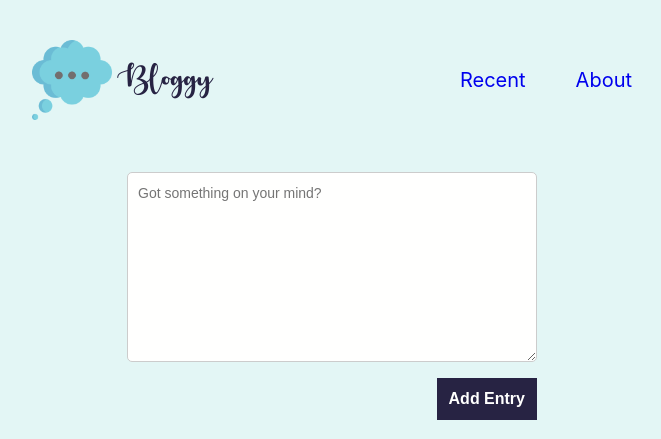
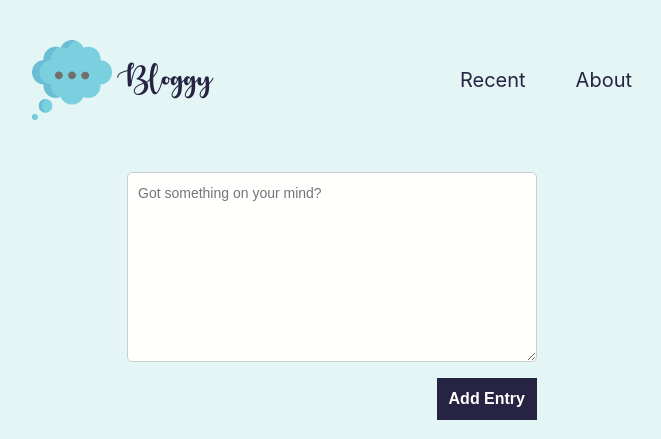
Before and after one commit to Grem6/Bloggy, a Flask app: page / in a window 1280 px wide. Shown: the top 439 px of the page, without its empty margins (308-969 px from the left). Run offline with Flask 3, Linux system fonts and the light colour scheme; data that the repository does not hold is empty.

Commit message:
font-fixes

```diff
--- a/static/css/style.css
+++ b/static/css/style.css
@@ -56,6 +56,7 @@ body {
 }
 
 .navbar-link {
+  color: inherit;
   transition: all 0.3s;
   text-decoration: none;
 }
```
Also changed, not shown: other parts of static/css/style.css (+1 -0 lines).
